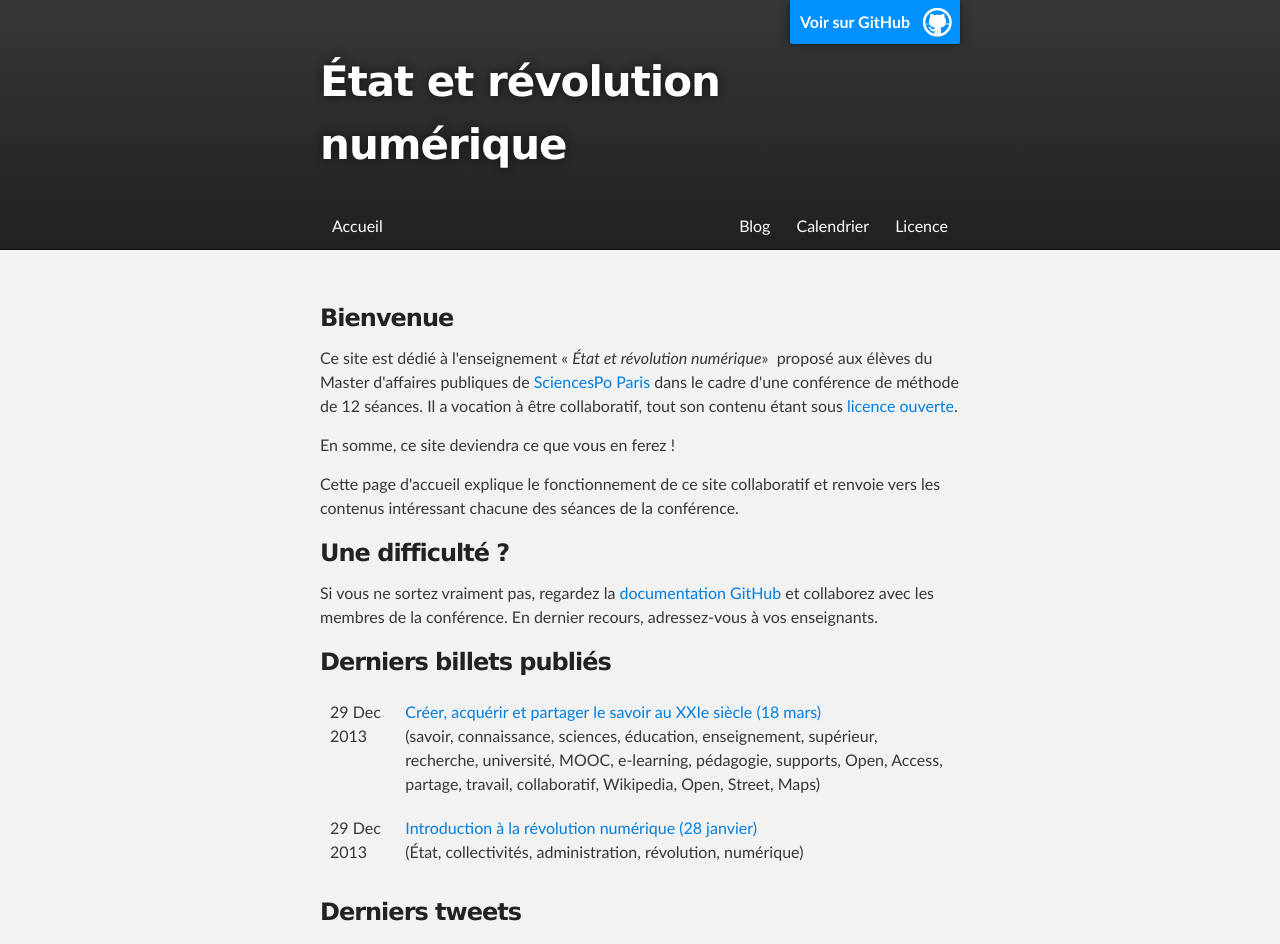
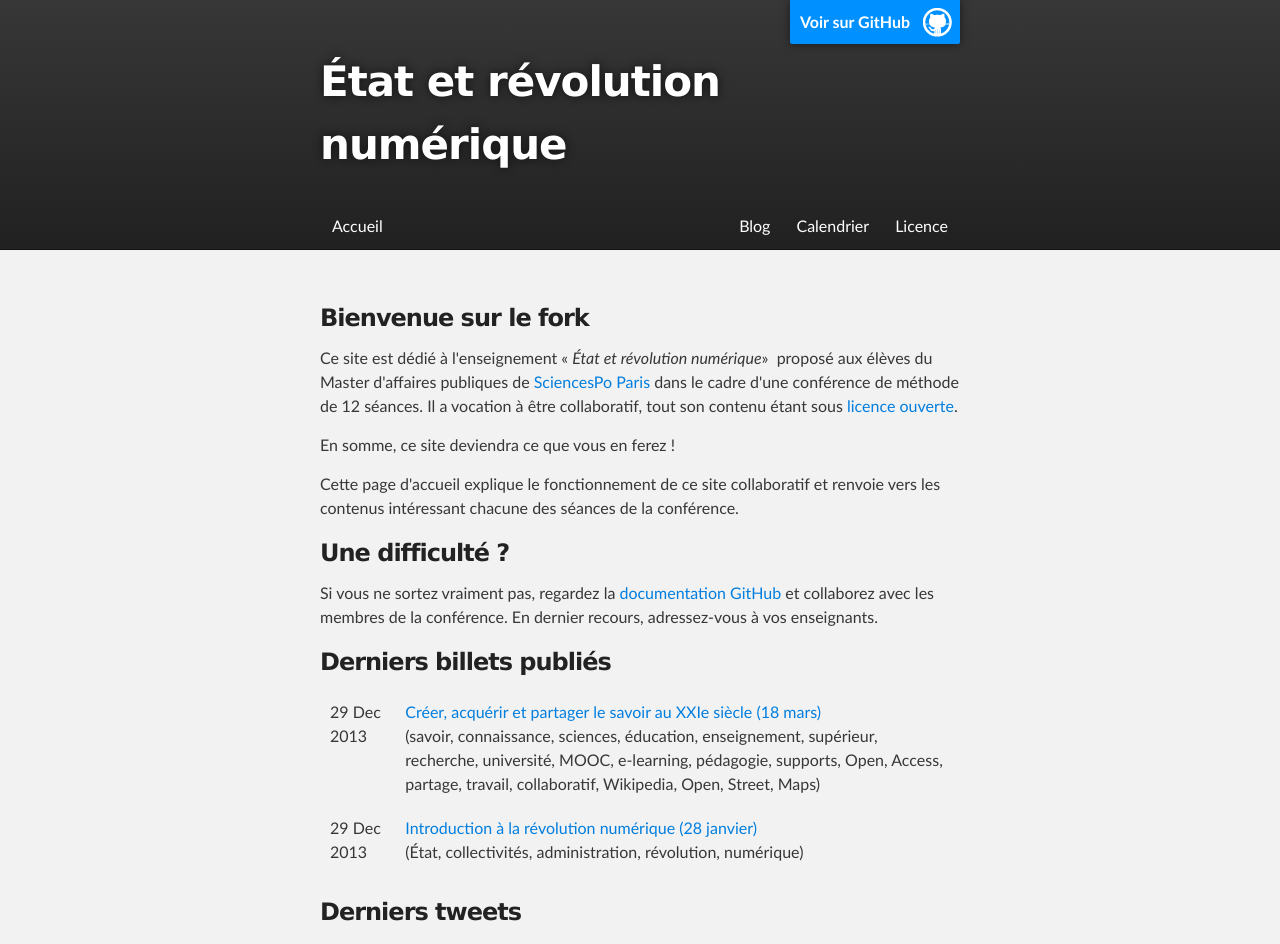
Before and after one commit to trojette/numascpo.net, a Jekyll site: the page built from index.html, in a window 1280 px wide. Shown: the top 944 px of the page. Built offline with Jekyll 4.4.1, drawn with Linux system fonts in a browser that asks for light colours; Markdown is read by kramdown in place of the engine named in the settings; comment, search, counter and statistics services are not loaded.

Commit message:
Test de fork

```diff
--- a/index.html
+++ b/index.html
@@ -3,7 +3,7 @@ layout: pages
 title: "État et révolution numérique"
 ---
 
-<h3>Bienvenue</h3>
+<h3>Bienvenue sur le fork</h3>
 
 <p>Ce site est dédié à l'enseignement &laquo;&nbsp;<em>État et
 révolution numérique</em>&raquo;&nbsp; proposé aux élèves du Master
```
